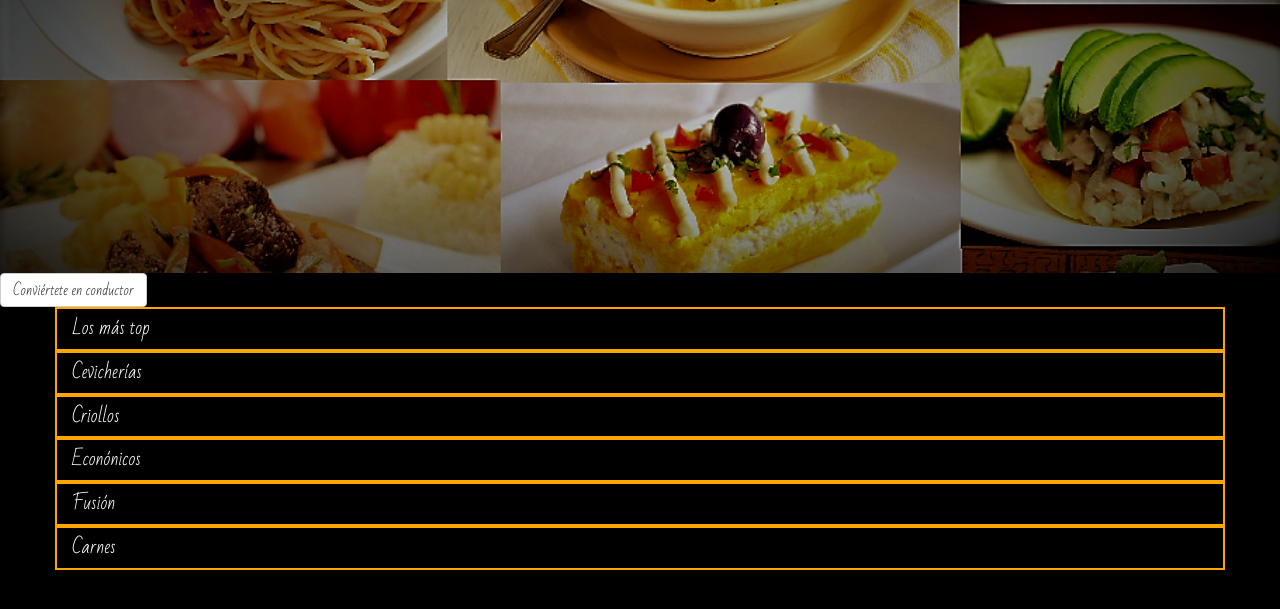
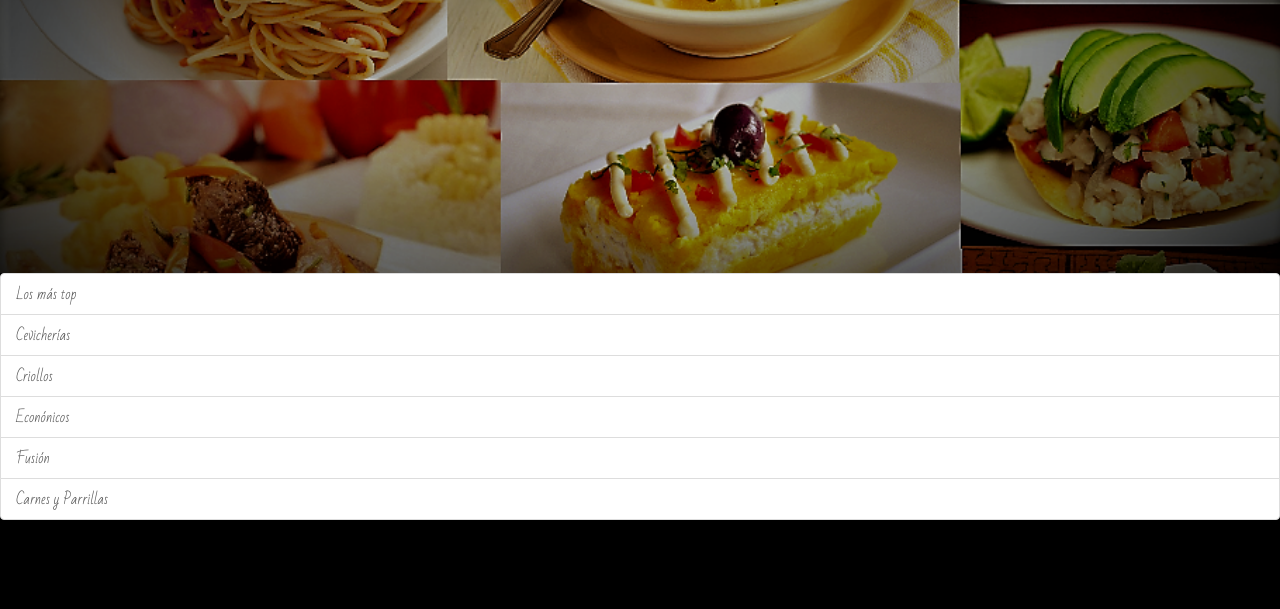
Before and after one commit to mythinf/FoodApp, a plain HTML site: page views/home.html in a window 1280 px wide. Shown: the part 187-796 px from the top of the page. Drawn offline with Linux system fonts and the light colour scheme.

Commit message:
changing food options and adding modals

```diff
--- a/css/home.css
+++ b/css/home.css
@@ -36,6 +36,9 @@ body{
   justify-content: space-between;
   align-items: center;
 }
+a{
+  text-decoration: none;
+}
 .box-items{
   display: flex;
   justify-content: space-around;
--- a/views/home.html
+++ b/views/home.html
@@ -53,46 +53,22 @@
 				 </div>
 			 </div>
 			</section>
-			<!-- Button trigger modal -->
-			<a class="btn btn-default link-btn" href="#myModal" data-toggle="modal" role="button">Conviértete en conductor</a>
-			<!-- Modal -->
-			<div class="modal fade" id="myModal" tabindex="-1" role="dialog" aria-labelledby="myModalLabel" aria-hidden="true">
-			</div>
-			<!---AGREGANDO DIV DE ITEMS POR FILTRADO--->
-			<div class="container">
-				<div class="row">
-					<div  class="col-xs-12 option-food">
-						<h4 class="white">Los más top</h4>
-					</div>
-				</div>
-				<div class="row">
-					<div class="col-xs-12 option-food">
-						<h4 class="white">Cevicherías</h4>
-					</div>
-				</div>
-				<div class="row">
-					<div class="col-xs-12 option-food">
-						<h4 class="white">Criollos</h4>
-					</div>
-				</div>
-				<div class="row">
-					<div  class="col-xs-12 option-food">
-						<h4 class="white">Econónicos</h4>
-					</div>
-				</div>
-				<div class="row">
-					<div class="col-xs-12 option-food">
-						<h4 class="white">Fusión</h4>
-					</div>
-				</div>
-				<div class="row">
-					<div class="col-xs-12 option-food">
-						<h4 class="white">Carnes</h4>
-					</div>
-				</div>
-				<!---AGREGANDO VENTANA MODAL--->
-		 	</div>
-
+			<!---AGREGANDO DIV-LIST DE OPCIONES DE COMIDAS--->
+			<div class="list-group">
+		    <a href="#topModal" data-toggle="modal" class="list-group-item">Los más top</a>
+			  <a href="#cevichModal" data-toggle="modal" class="list-group-item">Cevicherías</a>
+			  <a href="#criollModal" data-toggle="modal" class="list-group-item">Criollos</a>
+			  <a href="#econModal" data-toggle="modal" class="list-group-item">Econónicos</a>
+				<a href="#fusionModal" data-toggle="modal" class="list-group-item">Fusión</a>
+			  <a href="#carnesModal" data-toggle="modal" class="list-group-item">Carnes y Parrillas</a>
+	    </div>
+			<!---AGREGANDO VENTANA MODAL PARA CADA UNA DE LAS OPCIONES DE COMIDAS--->
+			<div class="modal fade" id=topModal tabindex="-1" role="dialog"></div>
+			<div class="modal fade" id=cevichModal tabindex="-1" role="dialog"></div>
+			<div class="modal fade" id=criollModal tabindex="-1" role="dialog"></div>
+			<div class="modal fade" id=econModal tabindex="-1" role="dialog"></div>
+			<div class="modal fade" id=fusionModal tabindex="-1" role="dialog"></div>
+			<div class="modal fade" id=carnesModal tabindex="-1" role="dialog"></div>
 		 </main>
 	<!---ENLAZANDO ARCHIVOS JS-->
 	<script src="../vendors/jquery/jquery-3.2.1.min.js"></script>
```
